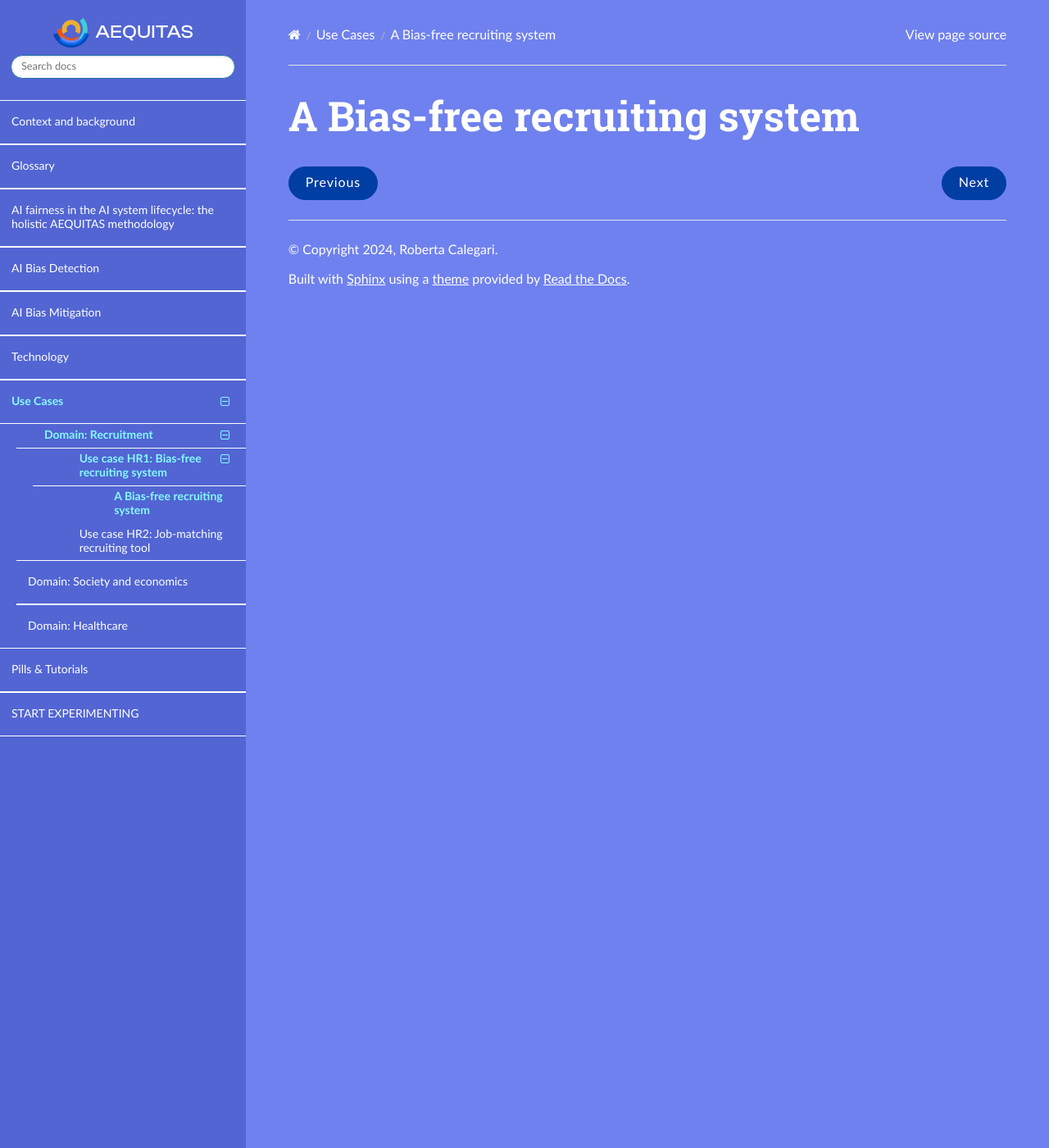
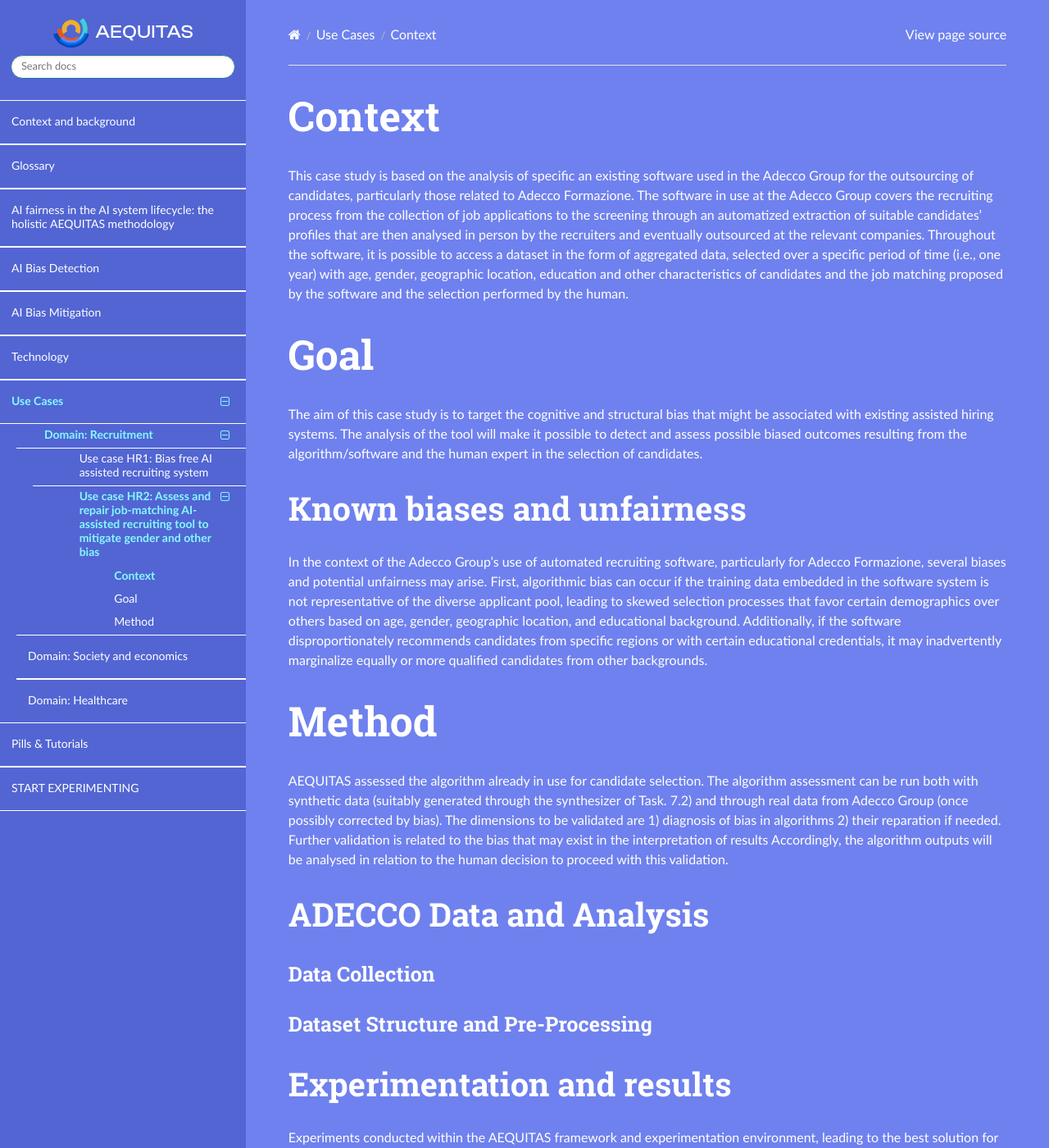
Before and after one commit to aequitas-aod/aequitas-home, a Sphinx documentation site: the page built from docs/source/usecase-hr1-adecco.rst, in a window 1280 px wide and 1400 px high. Shown: the whole window at 82% size. Built offline with Sphinx 7.4.7 and the Read the Docs theme 3.1.0, drawn with Linux system fonts in a browser that asks for light colours; some of the changed text lies outside the part shown.

Commit message:
rc: adecco

```diff
--- a/docs/source/usecase-hr1-adecco.rst
+++ b/docs/source/usecase-hr1-adecco.rst
@@ -1,2 +1,31 @@
-A Bias-free recruiting system
-=============================
+Context
+============================
+This case study is based on the analysis of specific an existing software used in the Adecco Group for the outsourcing of candidates, particularly those related to Adecco Formazione. The software in use at the Adecco Group covers the recruiting process from the collection of job applications to the screening through an automatized extraction of suitable candidates’ profiles that are then analysed in person by the recruiters and eventually outsourced at the relevant companies. Throughout the software, it is possible to access a dataset in the form of aggregated data, selected over a specific period of time (i.e., one year) with age, gender, geographic location, education and other characteristics of candidates and the job matching proposed by the software and the selection performed by the human.
+
+Goal
+============================
+The aim of this case study is to target the cognitive and structural bias that might be associated with existing assisted hiring systems. The analysis of the tool will make it possible to detect and assess possible biased outcomes resulting from the algorithm/software and the human expert in the selection of candidates.
+
+Known biases and unfairness
+-------------------------
+In the context of the Adecco Group's use of automated recruiting software, particularly for Adecco Formazione, several biases and potential unfairness may arise. First, algorithmic bias can occur if the training data embedded in the software system is not representative of the diverse applicant pool, leading to skewed selection processes that favor certain demographics over others based on age, gender, geographic location, and educational background. Additionally, if the software disproportionately recommends candidates from specific regions or with certain educational credentials, it may inadvertently marginalize equally or more qualified candidates from other backgrounds.
+
+Method
+============================
+
+AEQUITAS assessed the algorithm already in use for candidate selection. The algorithm assessment can be run both with synthetic data (suitably generated through the synthesizer of Task. 7.2) and through real data from Adecco Group (once possibly corrected by bias). The dimensions to be validated are 1) diagnosis of bias in algorithms 2) their reparation if needed. Further validation is related to the bias that may exist in the interpretation of results Accordingly, the algorithm outputs will be analysed in relation to the human decision to proceed with this validation.
+
+ADECCO Data and Analysis
+-------------------------
+
+Data Collection
+^^^^^^^^^^^^^^^
+
+Dataset Structure and Pre-Processing
+^^^^^^^^^^^^^^^^^^^^^^^^^^^^^^^^^^^^
+
+Experimentation and results
+-------------------------
+Experiments conducted within the AEQUITAS framework and experimentation environment, leading to the best solution for ADECCO, can be found here:
+
+* `Synthetic Data Generation via LLMs <https://apice.unibo.it/xwiki/bin/download/Aequitas/Deliverables/ADECCO_Synthetic_Data_Gen_Langchain.pdf?rev=1.1>`_
--- a/docs/source/usecases.rst
+++ b/docs/source/usecases.rst
@@ -4,11 +4,17 @@
 Domain: Recruitment
 ********************
 
-Use case HR1: Bias-free recruiting system
+Use case HR1: Bias free AI assisted recruiting system
 =========================================
 
-.. note::
-   This is a placeholder text based on the (updated) original project proposal.
+.. toctree::
+   :maxdepth: 2
+
+   usecase-hr2-akkodis
+
+
+Use case HR2: Assess and repair job-matching AI-assisted recruiting tool to mitigate gender and other bias
+==========================================
 
 .. toctree::
    :maxdepth: 2
@@ -16,19 +22,10 @@
    usecase-hr1-adecco
 
 
-Use case HR2: Job-matching recruiting tool
-==========================================
-
-.. toctree::
-   :maxdepth: 2
-
-   usecase-hr2-akkodis
-
-
 Domain: Society and economics
 *****************************
 
-Use case S1: Identification of child neglect
+Use case S1: AI assisted identification of child abuse and neglect in hospital with implications for socio economic disadvantaged and racial bias reduction
 ============================================
 
 .. toctree::
```
